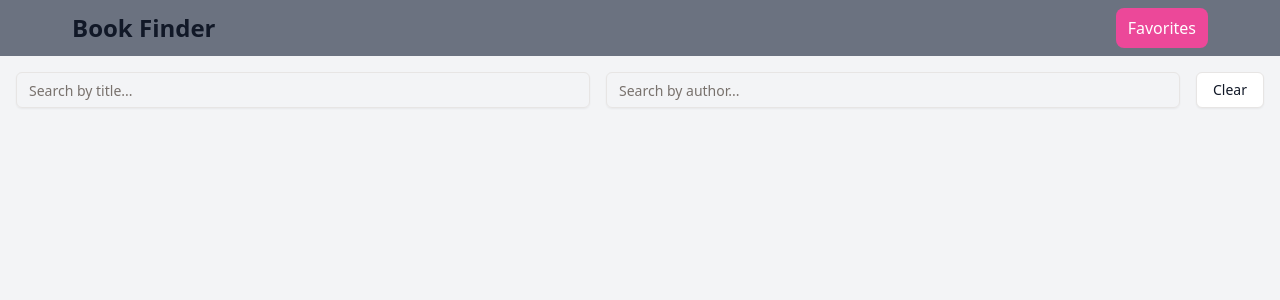
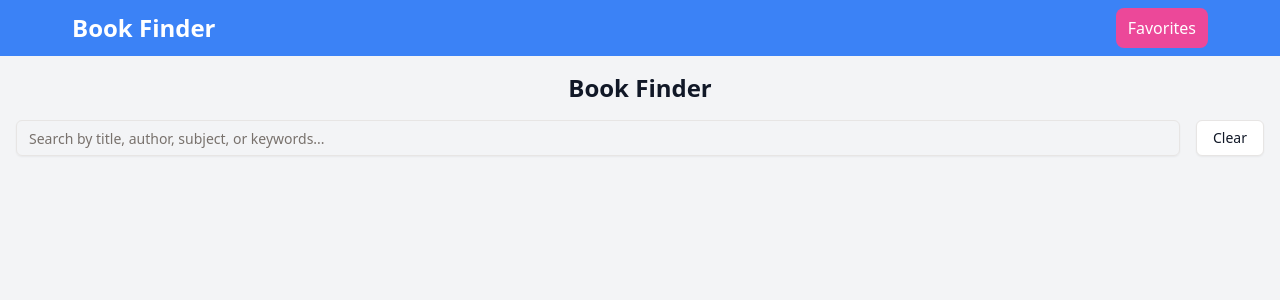
Before and after one commit to rhutiksahu12/bookfinder, a React (Vite) app: page / in a window 1280 px wide. Shown: the top 300 px of the page. Built offline with nearby package versions, Linux system fonts and the light colour scheme.

Commit message:
added new search bar

```diff
--- a/src/App.jsx
+++ b/src/App.jsx
@@ -1,7 +1,7 @@
 import React from 'react';
 import Home from './pages/Home';
 import Navbar from './components/Navbar';
-import MainLayout from './layout/Main.Layout';
+import MainLayout from './layout/MainLayout';
 
 
 const App = () => {
--- a/src/components/Navbar.jsx
+++ b/src/components/Navbar.jsx
@@ -4,10 +4,10 @@ import { NavLink } from 'react-router'
 const Navbar = () => {
     return (
         <>
-            <div className='w-full px-6 bg-gray-500'>
+            <div className='w-full px-6 bg-blue-500'>
                 <div className='flex mx-auto justify-between p-2 items-center max-w-6xl '>
                     <div>
-                        <h2 className='text-2xl font-bold'> Book Finder </h2>
+                        <h2 className='text-2xl font-bold text-white'> Book Finder </h2>
                     </div>
                     <ul className='flex justify-end items-center '>
                         <NavLink to='./favorites' className='bg-pink-500 hover:bg-pink-600 p-2 px-3 rounded-lg text-white'>
--- a/src/components/SearchBar.jsx
+++ b/src/components/SearchBar.jsx
@@ -3,40 +3,46 @@ import { Input } from './ui/input';
 import { Button } from './ui/button';
 
 
-const SearchBar = ({ searchTerm, authorTerm, setSearchTerm, setAuthorTerm }) => {
+const SearchBar = ({
+    searchTerm,
+    setSearchTerm,
+    authorTerm,
+    setAuthorTerm,
+    placeholder = "Search...",
+    clearSearch,
+
+}) => {
     return (
-        <div className="flex flex-col md:flex-row items-center gap-4 mb-4">
-            <div className="flex flex-col w-full">
-                {/* <label htmlFor="title" className="text-sm mb-1">Book Title</label> */}
+        <div className="flex flex-col md:flex-row gap-4">
+            {/* {advanced ? (
+                <>
                     <Input
-                    id="title"
                         type="text"
                         placeholder="Search by title..."
                         value={searchTerm}
                         onChange={(e) => setSearchTerm(e.target.value)}
+                        className="flex-1"
                     />
-            </div>
-            <div className="flex flex-col w-full">
-                {/* <label htmlFor="author" className="text-sm mb-1">Author</label> */}
                     <Input
-                    id="author"
                         type="text"
                         placeholder="Search by author..."
                         value={authorTerm}
                         onChange={(e) => setAuthorTerm(e.target.value)}
+                        className="flex-1"
                     />
-            </div>
-            <div>
-                <Button
-                    variant="outline"
-                    onClick={() => {
-                        setSearchTerm('');
-                        setAuthorTerm('');
-                    }}
-                >
+                </>
+            ) : ( */}
+                <Input
+                    type="text"
+                    placeholder={placeholder}
+                    value={searchTerm}
+                    onChange={(e) => setSearchTerm(e.target.value)}
+                    className="flex-1"
+                />
+            {/* )} */}
+            <Button variant="outline" onClick={clearSearch}>
                 Clear
             </Button>
-            </div>
         </div>
     );
 };
--- a/src/pages/Favorites.jsx
+++ b/src/pages/Favorites.jsx
@@ -1,5 +1,5 @@
 import { Card, CardContent, CardHeader, CardTitle } from '@/components/ui/card';
-import MainLayout from '@/layout/Main.Layout';
+import MainLayout from '@/layout/MainLayout';
 import React from 'react';
 
 
--- a/src/pages/Home.jsx
+++ b/src/pages/Home.jsx
@@ -6,40 +6,69 @@ import BookList from '../components/BookList';
 const Home = () => {
     const [searchTerm, setSearchTerm] = useState('');
     const [authorTerm, setAuthorTerm] = useState('');
+    const [query, setQuery] = useState(''); // For the q parameter search
     const [books, setBooks] = useState([]);
     const [loading, setLoading] = useState(false);
 
-    // Debounce the search term and author term
+    // Debounce the search term, author term, and query
     const debouncedSearchTerm = useDebounce(searchTerm, 300);
     const debouncedAuthorTerm = useDebounce(authorTerm, 300);
+    const debouncedQuery = useDebounce(query, 300);
 
-    const fetchBooks = async (title, author) => {
+    const fetchBooks = async ({ title, author, q }) => {
         setLoading(true);
-        const query = [];
-        if (title) query.push(`title=${title}`);
-        if (author) query.push(`author=${author}`);
 
-        const response = await fetch(`https://openlibrary.org/search.json?${query.join('&')}`);
+        const queryParams = [];
+        // if (title) queryParams.push(`title=${encodeURIComponent(title)}`);
+        // if (author) queryParams.push(`author=${encodeURIComponent(author)}`);
+        if (q) queryParams.push(`q=${encodeURIComponent(q)}`);
+
+        const response = await fetch(`https://openlibrary.org/search.json?${queryParams.join('&')}`);
         const data = await response.json();
+
         setBooks(data.docs);
         setLoading(false);
     };
 
     useEffect(() => {
+        // Title and author search
         if (debouncedSearchTerm || debouncedAuthorTerm) {
-            fetchBooks(debouncedSearchTerm, debouncedAuthorTerm);
+            fetchBooks({ title: debouncedSearchTerm, author: debouncedAuthorTerm });
         }
     }, [debouncedSearchTerm, debouncedAuthorTerm]);
 
+    useEffect(() => {
+        // General query search
+        if (debouncedQuery) {
+            fetchBooks({ q: debouncedQuery });
+        }
+    }, [debouncedQuery]);
+
     return (
         <div className="container mx-auto p-4">
-            {/* <h1 className="text-2xl font-bold text-center mb-4">Book Finder</h1> */}
+            <h1 className="text-2xl font-bold text-center mb-4">Book Finder</h1>
+
+            {/* Q Parameter Search */}
+            <div className="mb-4">
+                <SearchBar
+                    searchTerm={query}
+                    setSearchTerm={setQuery}
+                    placeholder="Search by title, author, subject, or keywords..."
+                    clearSearch={() => setQuery('')}
+                />
+            </div>
+
+
+            {/* <div className="mb-4">
                 <SearchBar
                     searchTerm={searchTerm}
                     authorTerm={authorTerm}
                     setSearchTerm={setSearchTerm}
                     setAuthorTerm={setAuthorTerm}
+                    advanced
                 />
+            </div> */}
+
             {loading ? (
                 <p className="text-center">Loading...</p>
             ) : (
```
Also changed, not shown: src/layout/MainLayout.jsx (renamed from src/layout/Main.Layout.jsx). Lines whose indentation alone changed are shown as unchanged.
